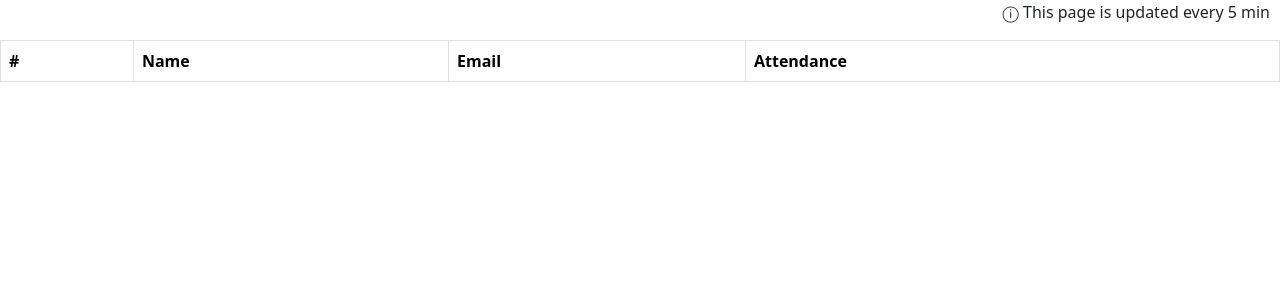
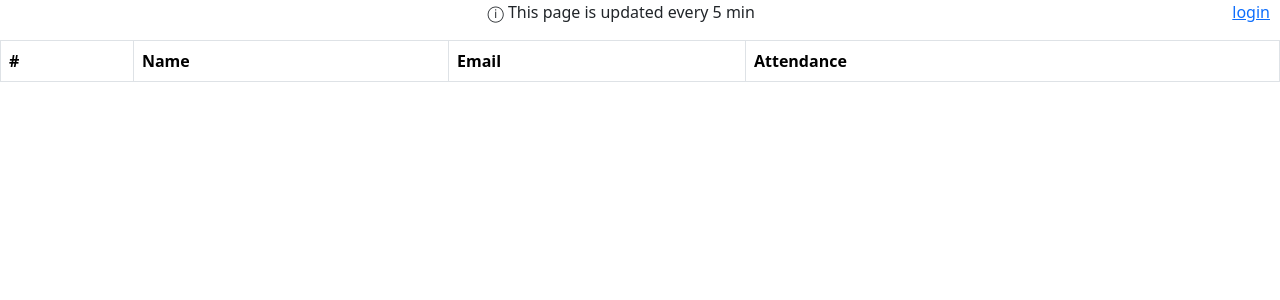
Before and after one commit to sst-product-team/attendance-backend, a Django app: page /attendance/getAttendanceView/1/ in a window 1280 px wide. Shown: the top 300 px of the page. Run offline with Django 4.2, Linux system fonts and the light colour scheme; data that the repository does not hold is empty.

Commit message:
added login url in root page

```diff
--- a/templates/attendance/index.html
+++ b/templates/attendance/index.html
@@ -16,7 +16,8 @@
     {% if not noclass %}
         <div class="heading">
             <h2 id="Class"></h2>
-            <p> ⓘ This page is updated every 5 min </p>
+            <p> ⓘ This page is updated every 5 min</p>
+            <a href="/accounts/login"> login </a>
         </div>
 
         <table class="table table-striped table-hover table-bordered table-responsive">
```
